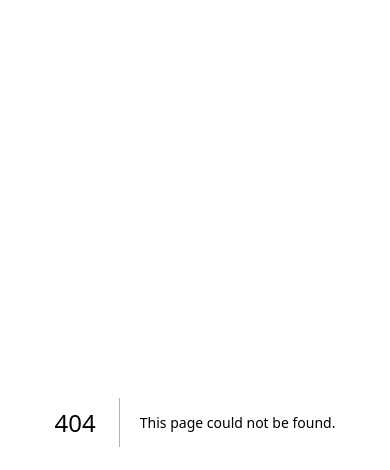
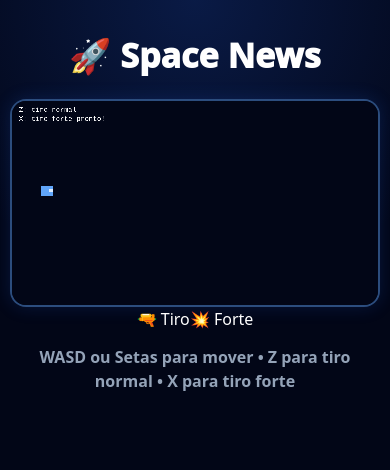
Before and after one commit to NinickGamerCraft/xo-falsiane, a Next.js app: page /jogo in a window 390 px wide. Before the commit this address had no page. Shown: the top 470 px of the page. Built offline with nearby package versions, Linux system fonts and the light colour scheme.

Commit message:
mobile fix

```diff
--- a/app/globals.css
+++ b/app/globals.css
@@ -788,3 +788,66 @@ body.reduce-motion *::after {
       linear-gradient(-45deg, transparent 75%, rgba(255, 255, 255, 0.08) 75%);
   }
 }
+.game-page {
+  min-height: 100vh;
+  padding: 32px 16px;
+  display: flex;
+  justify-content: center;
+  align-items: center;
+  background:
+    radial-gradient(circle at top, rgba(37, 99, 235, 0.22), transparent 34%),
+    #020617;
+  color: white;
+}
+
+.game-wrapper {
+  width: min(1100px, 96vw);
+  text-align: center;
+}
+
+.game-wrapper h1 {
+  margin-bottom: 18px;
+  font-size: clamp(32px, 6vw, 64px);
+  font-weight: 1000;
+  color: white;
+}
+
+.game-wrapper p {
+  margin-top: 14px;
+  color: #94a3b8;
+  font-weight: 700;
+}
+
+.game-canvas {
+  width: 100%;
+  aspect-ratio: 16 / 9;
+  display: block;
+  background: #020617;
+  border: 2px solid rgba(96, 165, 250, 0.45);
+  border-radius: 22px;
+  image-rendering: pixelated;
+  box-shadow:
+    0 0 35px rgba(37, 99, 235, 0.25),
+    inset 0 0 50px rgba(0, 0, 0, 0.55);
+}
+
+@media (max-width: 768px) {
+  .game-page {
+    padding: 18px 10px;
+    align-items: flex-start;
+  }
+
+  .game-wrapper {
+    width: 100%;
+  }
+
+  .game-wrapper h1 {
+    margin-top: 12px;
+    font-size: 34px;
+  }
+
+  .game-canvas {
+    border-radius: 16px;
+    box-shadow: 0 0 18px rgba(37, 99, 235, 0.18);
+  }
+}
--- /dev/null
+++ b/app/jogo/page.tsx
@@ -0,0 +1,202 @@
+"use client";
+
+import { useEffect, useRef, useState } from "react";
+
+type Shot = {
+  x: number;
+  y: number;
+  w: number;
+  h: number;
+  speed: number;
+  damage: number;
+  color: string;
+};
+
+export default function JogoPage() {
+  const canvasRef = useRef<HTMLCanvasElement>(null);
+  const keys = useRef<Record<string, boolean>>({});
+  const mobileShoot = useRef(false);
+
+  const [tiroForteCooldown, setTiroForteCooldown] = useState(0);
+
+  useEffect(() => {
+    const canvas = canvasRef.current;
+    if (!canvas) return;
+
+    const ctx = canvas.getContext("2d");
+    if (!ctx) return;
+
+    canvas.width = 1280;
+    canvas.height = 720;
+
+    const player = {
+      x: 100,
+      y: 300,
+      speed: 5,
+      cooldown: 0,
+      strongCooldown: 0,
+    };
+
+    let shots: Shot[] = [];
+    let animationFrame: number;
+
+    function tiroNormal() {
+      if (player.cooldown > 0) return;
+
+      shots.push({
+        x: player.x + 42,
+        y: player.y + 17,
+        w: 22,
+        h: 6,
+        speed: 11,
+        damage: 1,
+        color: "#60a5fa",
+      });
+
+      player.cooldown = 8;
+    }
+
+    function tiroForte() {
+      if (player.strongCooldown > 0) return;
+
+      shots.push({
+        x: player.x + 42,
+        y: player.y + 10,
+        w: 42,
+        h: 18,
+        speed: 9,
+        damage: 5,
+        color: "#facc15",
+      });
+
+      player.strongCooldown = 480;
+      setTiroForteCooldown(8);
+    }
+
+    const intervaloCooldown = setInterval(() => {
+      setTiroForteCooldown((valor) => Math.max(0, valor - 1));
+    }, 1000);
+
+    function gameLoop() {
+      ctx.clearRect(0, 0, canvas.width, canvas.height);
+
+      ctx.fillStyle = "#020617";
+      ctx.fillRect(0, 0, canvas.width, canvas.height);
+
+      if (keys.current["ArrowUp"] || keys.current["w"]) player.y -= player.speed;
+      if (keys.current["ArrowDown"] || keys.current["s"]) player.y += player.speed;
+      if (keys.current["ArrowLeft"] || keys.current["a"]) player.x -= player.speed;
+      if (keys.current["ArrowRight"] || keys.current["d"]) player.x += player.speed;
+
+      if (keys.current["z"] || mobileShoot.current) tiroNormal();
+      if (keys.current["x"]) tiroForte();
+
+      player.x = Math.max(0, Math.min(canvas.width - 40, player.x));
+      player.y = Math.max(0, Math.min(canvas.height - 40, player.y));
+
+      if (player.cooldown > 0) player.cooldown--;
+      if (player.strongCooldown > 0) player.strongCooldown--;
+
+      shots = shots
+        .map((shot) => ({
+          ...shot,
+          x: shot.x + shot.speed,
+        }))
+        .filter((shot) => shot.x < canvas.width + 60);
+
+      ctx.fillStyle = "#60a5fa";
+      ctx.fillRect(player.x, player.y, 44, 36);
+
+      ctx.fillStyle = "#dbeafe";
+      ctx.fillRect(player.x + 30, player.y + 10, 12, 12);
+
+      for (const shot of shots) {
+        ctx.fillStyle = shot.color;
+        ctx.fillRect(shot.x, shot.y, shot.w, shot.h);
+      }
+
+      ctx.fillStyle = "white";
+      ctx.font = "24px monospace";
+      ctx.fillText("Z: tiro normal", 24, 38);
+      ctx.fillText(
+        player.strongCooldown > 0
+          ? `X: tiro forte carregando...`
+          : "X: tiro forte pronto!",
+        24,
+        70
+      );
+
+      animationFrame = requestAnimationFrame(gameLoop);
+    }
+
+    const down = (e: KeyboardEvent) => {
+      keys.current[e.key.toLowerCase()] = true;
+    };
+
+    const up = (e: KeyboardEvent) => {
+      keys.current[e.key.toLowerCase()] = false;
+    };
+
+    window.addEventListener("keydown", down);
+    window.addEventListener("keyup", up);
+
+    gameLoop();
+
+    return () => {
+      cancelAnimationFrame(animationFrame);
+      clearInterval(intervaloCooldown);
+      window.removeEventListener("keydown", down);
+      window.removeEventListener("keyup", up);
+    };
+  }, []);
+
+  function atirarForteMobile() {
+    const evento = new KeyboardEvent("keydown", { key: "x" });
+    window.dispatchEvent(evento);
+
+    setTimeout(() => {
+      const soltar = new KeyboardEvent("keyup", { key: "x" });
+      window.dispatchEvent(soltar);
+    }, 80);
+  }
+
+  return (
+    <main className="game-page">
+      <div className="game-wrapper">
+        <h1>🚀 Space News</h1>
+
+        <canvas ref={canvasRef} className="game-canvas" />
+
+        <div className="game-controls-mobile">
+          <button
+            onTouchStart={() => {
+              mobileShoot.current = true;
+            }}
+            onTouchEnd={() => {
+              mobileShoot.current = false;
+            }}
+            onMouseDown={() => {
+              mobileShoot.current = true;
+            }}
+            onMouseUp={() => {
+              mobileShoot.current = false;
+            }}
+          >
+            🔫 Tiro
+          </button>
+
+          <button
+            onClick={atirarForteMobile}
+            disabled={tiroForteCooldown > 0}
+          >
+            💥 Forte {tiroForteCooldown > 0 ? `${tiroForteCooldown}s` : ""}
+          </button>
+        </div>
+
+        <p>
+          WASD ou Setas para mover • Z para tiro normal • X para tiro forte
+        </p>
+      </div>
+    </main>
+  );
+}
```
Also changed, not shown: 1 other file (tests, documents, lock files or other folders).
